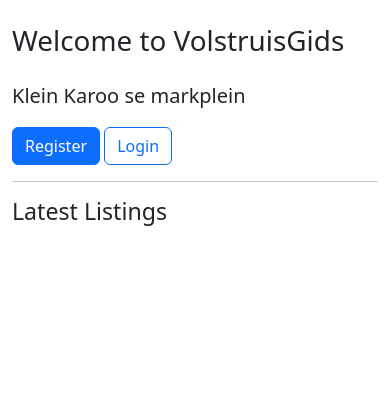
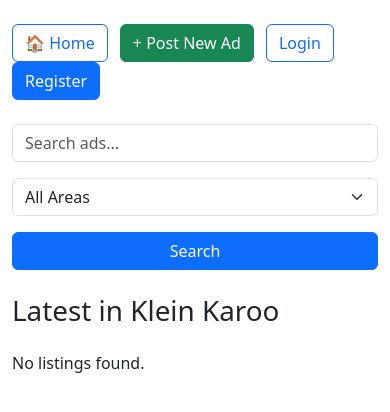
Before and after one commit to MarketExpander99/VolstruisGids, a Flask app: page / in a window 390 px wide. Shown: the top 412 px of the page. Run offline with Flask 3, Linux system fonts and the light colour scheme.

Commit message:
Add search and area filter

```diff
--- a/app/blueprints/main/routes.py
+++ b/app/blueprints/main/routes.py
@@ -1,16 +1,28 @@
-from flask import render_template
+from flask import render_template, request
 from flask_login import login_required, current_user
 from app.models.listing import Listing
 from . import main_bp
 
 @main_bp.route('/')
 def index():
-    # Show latest listings
-    listings = Listing.query.order_by(Listing.created_at.desc()).limit(20).all()
-    return render_template('main/index.html', listings=listings, title="VolstruisGids")
+    query = request.args.get('q', '')
+    area = request.args.get('area', '')
 
-@main_bp.route('/feed')
+    listings = Listing.query.order_by(Listing.created_at.desc())
+
+    if query:
+        listings = listings.filter(Listing.title.ilike(f'%{query}%') |
+                                  Listing.description.ilike(f'%{query}%'))
+    if area:
+        listings = listings.filter_by(area=area)
+
+    listings = listings.limit(20).all()
+
+    return render_template('main/index.html', listings=listings, query=query, area=area)
+
+@main_bp.route('/my-listings')
 @login_required
-def feed():
-    listings = Listing.query.order_by(Listing.created_at.desc()).all()
-    return render_template('main/feed.html', listings=listings)
+def my_listings():
+    listings = Listing.query.filter_by(user_id=current_user.id)\
+        .order_by(Listing.created_at.desc()).all()
+    return render_template('main/my_listings.html', listings=listings)
--- a/app/templates/main/index.html
+++ b/app/templates/main/index.html
@@ -1,25 +1,60 @@
 {% extends "base.html" %}
 {% block content %}
 <div class="container mt-4">
-    <h1 class="mb-4">Welcome to VolstruisGids</h1>
-    <p class="lead">Klein Karoo se markplein</p>
+    <!-- Navigation -->
+    <nav class="mb-4">
+        <a href="{{ url_for('main.index') }}" class="btn btn-outline-primary me-2">🏠 Home</a>
+        <a href="{{ url_for('listings.create') }}" class="btn btn-success me-2">+ Post New Ad</a>
 
-    <a href="{{ url_for('auth.register') }}" class="btn btn-primary">Register</a>
-    <a href="{{ url_for('auth.login') }}" class="btn btn-outline-primary">Login</a>
+        {% if current_user.is_authenticated %}
+            <a href="{{ url_for('main.my_listings') }}" class="btn btn-outline-secondary me-2">My Ads</a>
+            <a href="{{ url_for('auth.logout') }}" class="btn btn-outline-danger">Logout</a>
+        {% else %}
+            <a href="{{ url_for('auth.login') }}" class="btn btn-outline-primary me-2">Login</a>
+            <a href="{{ url_for('auth.register') }}" class="btn btn-primary">Register</a>
+        {% endif %}
+    </nav>
 
-    <hr>
-    <h3>Latest Listings</h3>
+    <!-- Search & Filter -->
+    <form method="GET" class="mb-4">
+        <div class="row g-3">
+            <div class="col-md-6">
+                <input type="text" name="q" value="{{ query }}" class="form-control" placeholder="Search ads...">
+            </div>
+            <div class="col-md-4">
+                <select name="area" class="form-select">
+                    <option value="">All Areas</option>
+                    <option value="Oudtshoorn" {% if area == 'Oudtshoorn' %}selected{% endif %}>Oudtshoorn</option>
+                    <option value="Calitzdorp" {% if area == 'Calitzdorp' %}selected{% endif %}>Calitzdorp</option>
+                    <option value="Ladismith" {% if area == 'Ladismith' %}selected{% endif %}>Ladismith</option>
+                    <option value="Van Wyksdorp" {% if area == 'Van Wyksdorp' %}selected{% endif %}>Van Wyksdorp</option>
+                    <option value="Zoar" {% if area == 'Zoar' %}selected{% endif %}>Zoar</option>
+                </select>
+            </div>
+            <div class="col-md-2">
+                <button type="submit" class="btn btn-primary w-100">Search</button>
+            </div>
+        </div>
+    </form>
+
+    <h1 class="mb-4">Latest in Klein Karoo</h1>
+
     <div class="row">
         {% for listing in listings %}
         <div class="col-md-4 mb-3">
-            <div class="card">
+            <div class="card h-100">
                 <div class="card-body">
                     <h5 class="card-title">{{ listing.title }}</h5>
-                    <p class="card-text">R{{ listing.price }}</p>
-                    <small class="text-muted">{{ listing.area }}</small>
+                    <h6 class="text-success">R{{ listing.price | default(0) }}</h6>
+                    <p class="card-text text-muted">{{ listing.area }}</p>
+                    <small>Posted: {{ listing.created_at.strftime('%d %b') }}</small>
+                    <br><br>
+                    <a href="#" class="btn btn-sm btn-outline-primary">View Details</a>
                 </div>
             </div>
         </div>
+        {% else %}
+            <p>No listings found.</p>
         {% endfor %}
     </div>
 </div>
```
Also changed, not shown: app/templates/main/my_listings.html (added, +31 -0 lines).
